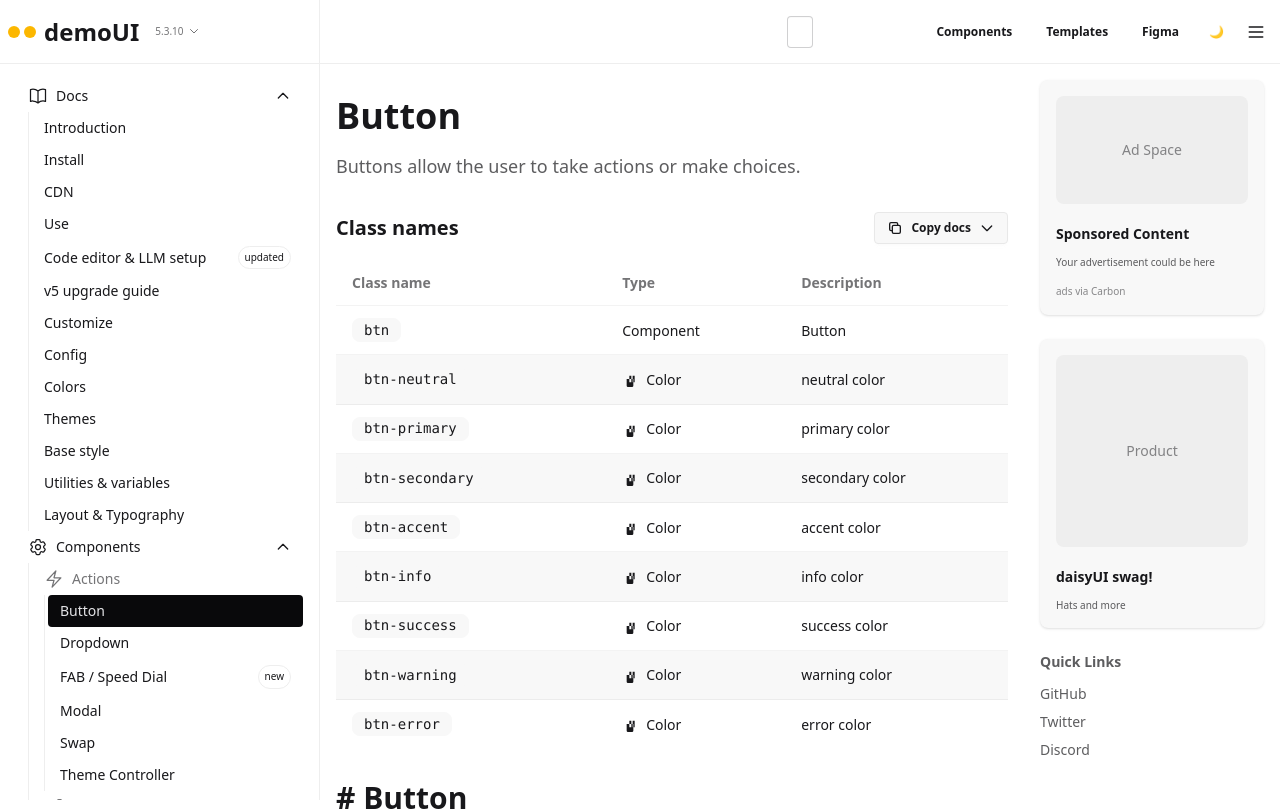
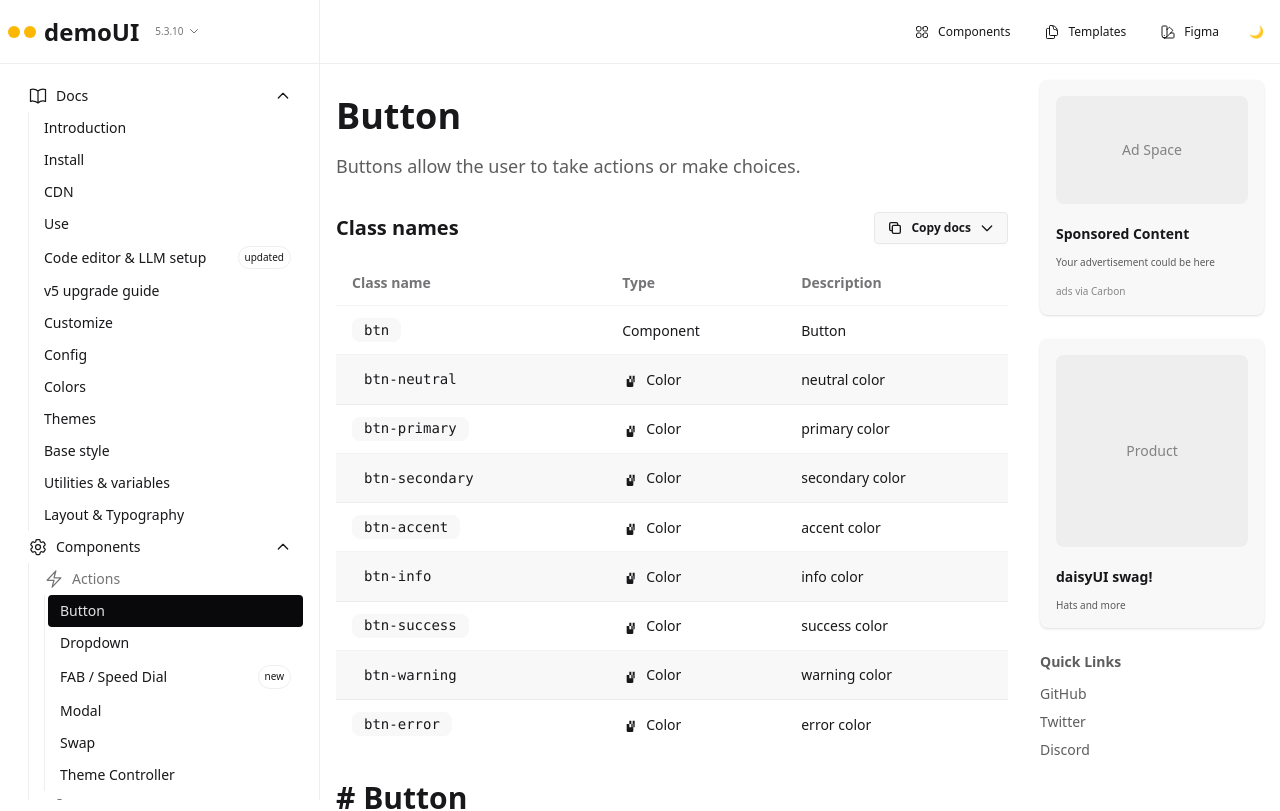
Before and after one commit to sushilmiitb/tutorial, a React (Vite) app in the folder react_tutorials/daisy_documentation_UI_implementation/: page / in a window 1280 px wide. Shown: the top 811 px of the page. Built offline with nearby package versions, Linux system fonts and the light colour scheme.

Commit message:
Added icons on the top header items.

```diff
--- a/react_tutorials/daisy_documentation_UI_implementation/src/components/layout/Header/Header.tsx
+++ b/react_tutorials/daisy_documentation_UI_implementation/src/components/layout/Header/Header.tsx
@@ -5,6 +5,11 @@
 
 import { useTheme, useDrawerState } from '@/hooks'
 import { Logo } from '@/components/ui'
+import {
+  Squares2X2Icon,
+  DocumentDuplicateIcon,
+  SwatchIcon,
+} from '@heroicons/react/24/outline'
 
 export function Header() {
   const { theme, toggleTheme } = useTheme()
@@ -34,7 +39,7 @@ export function Header() {
         {!isDrawerOpen && <Logo />}
       </div>
 
-      {/* Center Section - Search */}
+      {/* Center Section - Search
       <div className="navbar-center hidden lg:flex flex-1 max-w-md">
         <div className="form-control w-full">
           <input
@@ -43,17 +48,20 @@ export function Header() {
             className="input input-bordered input-sm w-full"
           />
         </div>
-      </div>
+      </div> */}
 
       {/* Right Section - Actions */}
       <div className="navbar-end gap-2">
-        <button className="btn btn-ghost btn-sm hidden sm:inline-flex">
+        <button className="btn btn-ghost btn-sm hidden sm:inline-flex font-normal gap-2">
+          <Squares2X2Icon className="h-4 w-4" />
           Components
         </button>
-        <button className="btn btn-ghost btn-sm hidden sm:inline-flex">
+        <button className="btn btn-ghost btn-sm hidden sm:inline-flex font-normal gap-2">
+          <DocumentDuplicateIcon className="h-4 w-4" />
           Templates
         </button>
-        <button className="btn btn-ghost btn-sm hidden sm:inline-flex">
+        <button className="btn btn-ghost btn-sm hidden sm:inline-flex font-normal gap-2">
+          <SwatchIcon className="h-4 w-4" />
           Figma
         </button>
         <button
@@ -63,7 +71,7 @@ export function Header() {
         >
           {theme === 'light' ? '🌙' : '☀️'}
         </button>
-        <div className="dropdown dropdown-end">
+        {/* <div className="dropdown dropdown-end">
           <div tabIndex={0} role="button" className="btn btn-ghost btn-square btn-sm">
             <svg className="w-5 h-5" fill="none" stroke="currentColor" viewBox="0 0 24 24">
               <path strokeLinecap="round" strokeLinejoin="round" strokeWidth={2} d="M4 6h16M4 12h16M4 18h16" />
@@ -74,7 +82,7 @@ export function Header() {
             <li><a href="/about">About</a></li>
             <li><a href="/dashboard">Dashboard</a></li>
           </ul>
-        </div>
+        </div> */}
       </div>
     </header>
   )
```
